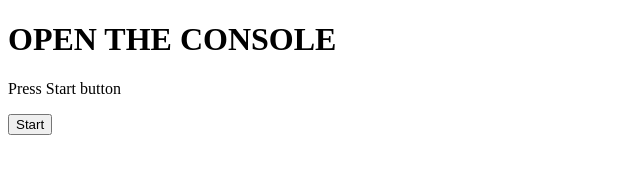
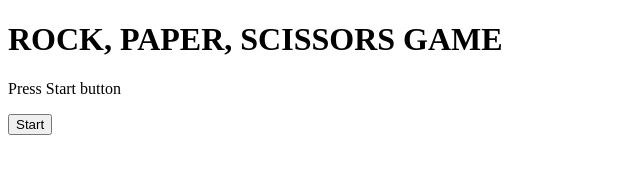
Before and after one commit to AlcaldeLeonardo/RPSgame, a plain HTML site: page index.html in a window 1280 px wide. Shown: the whole page, without its empty margins (0-640 px from the left). Drawn offline with Linux system fonts and the light colour scheme.

Commit message:
It is no longer necessary to open the console.
Everything is explained in the alerts and prompts

```diff
--- a/index.html
+++ b/index.html
@@ -8,7 +8,7 @@
 </head>
 <body>
     <main>
-        <h1>OPEN THE CONSOLE</h1>
+        <h1>ROCK, PAPER, SCISSORS GAME</h1>
         <p>Press Start button</p>
         <button id="startGame">Start</button>
     </main>
```
